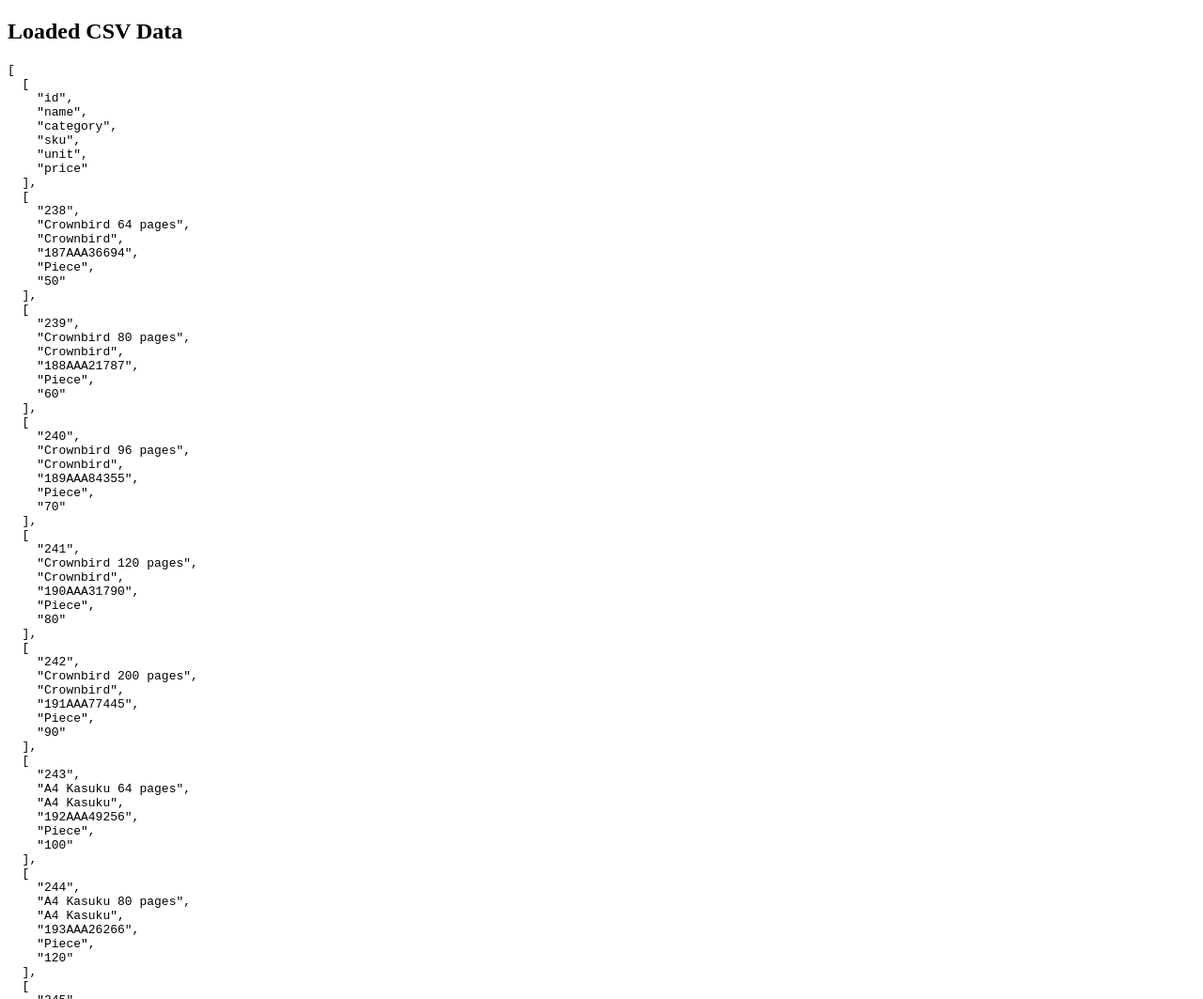
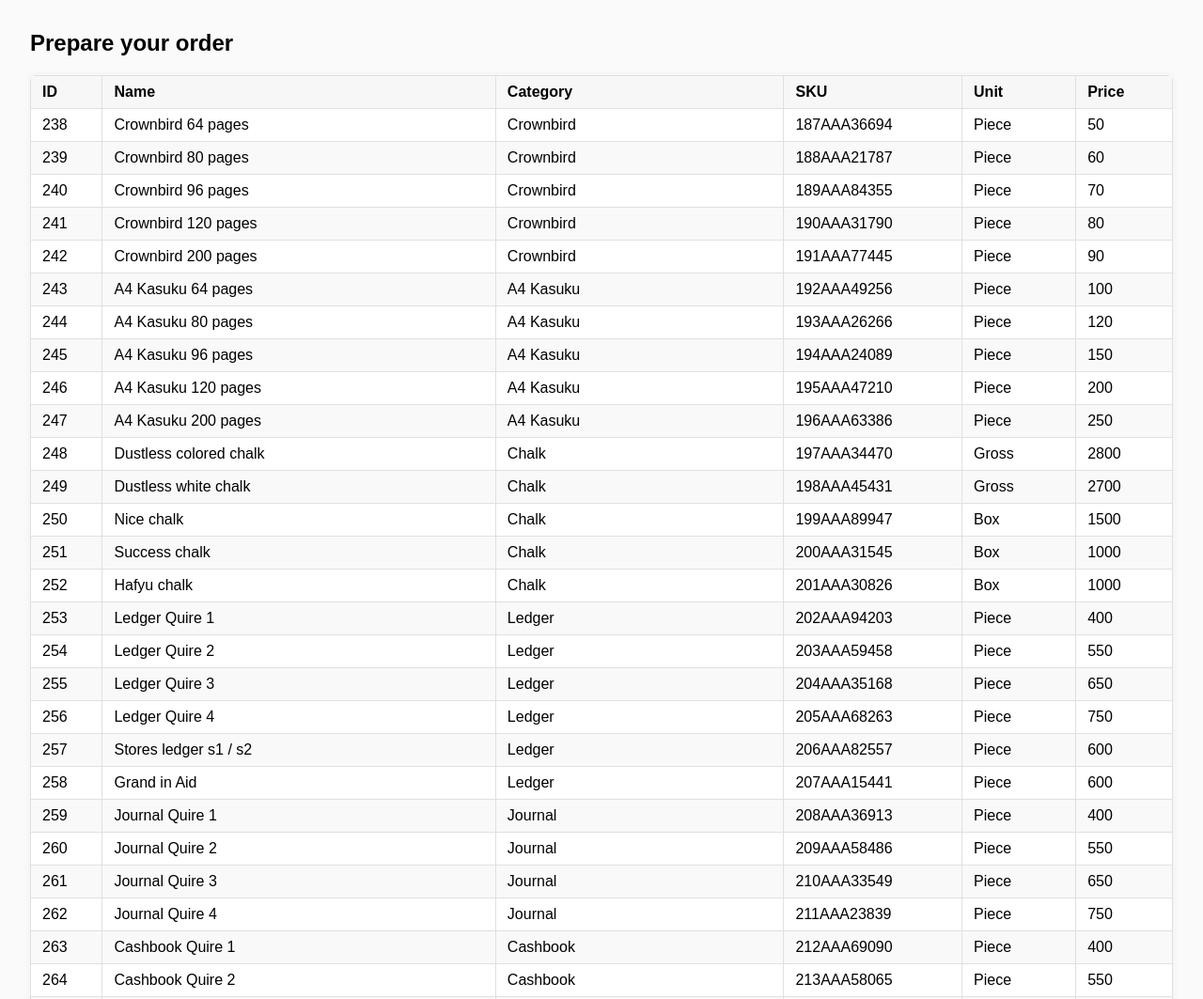
Before and after one commit to Harmo254ke/online-quotation, a plain HTML site: page index.html in a window 1280 px wide. Shown: the top 1063 px of the page at 94% size. Drawn offline with Linux system fonts and the light colour scheme.

Commit message:
Show table

```diff
--- a/index.html
+++ b/index.html
@@ -3,30 +3,26 @@
 
 <head>
   <meta charset="UTF-8" />
+  <link rel="stylesheet" href="./styles/table.css">
   <title>Simple CSV Loader</title>
 </head>
 
 <body>
-  <h2>Loaded CSV Data</h2>
-  <pre id="output">Loading...</pre>
-
-  <script>
-    async function loadCSV() {
-      try {
-        const response = await fetch('data/quotation.csv');
-        const text = await response.text();
-        const rows = text.trim().split(/\r?\n/).map(r => r.split(','));
-        document.getElementById('output').textContent =
-          JSON.stringify(rows.slice(0, 10), null, 2);
-        console.log('CSV loaded:', rows.length, 'rows');
-      } catch (err) {
-        document.getElementById('output').textContent = 'Failed to load CSV.';
-        console.error(err);
-      }
-    }
-
-    window.addEventListener('load', loadCSV);
-  </script>
+  <h2>Prepare your order</h2>
+  <table id="quotation-table">
+    <thead>
+      <tr>
+        <th>ID</th>
+        <th>Name</th>
+        <th>Category</th>
+        <th>SKU</th>
+        <th>Unit</th>
+        <th>Price</th>
+      </tr>
+    </thead>
+    <tbody></tbody>
+  </table>
+  <script type="module" src="./src/index.js"></script>
 </body>
 
 </html>
--- /dev/null
+++ b/src/database/loadCsv.js
@@ -0,0 +1,32 @@
+
+/**
+ * @typedef {Object} Quotation
+ * @property {number} id
+ * @property {string} name
+ * @property {string} category
+ * @property {string} sku
+ * @property {string} unit
+ * @property {number} price
+ */
+
+/**
+ * Loads the CSV and returns an array of Quotation objects.
+ * @returns {Promise<Quotation[]>}
+ */
+export async function loadCSV() {
+  const response = await fetch('data/quotation.csv');
+  const text = await response.text();
+
+  const rows = text.trim().split(/\r?\n/).map(r => r.split(',')).slice(1); // skip header
+
+  /** @type {Quotation[]} */
+  const quotation = rows.map(row => ({
+    id: Number(row[0]),
+    name: row[1],
+    category: row[2],
+    sku: row[3],
+    unit: row[4],
+    price: Number(row[5]),
+  }));
+  return quotation;
+}
--- /dev/null
+++ b/src/index.js
@@ -0,0 +1,26 @@
+import { loadCSV } from "./database/loadCsv.js";
+
+window.addEventListener('load', async () => {
+  const data = await loadCSV()
+  renderTable(data);
+});
+/**
+ * @param {Quotation[]} data
+ */
+function renderTable(data) {
+  const tbody = document.querySelector('#quotation-table tbody');
+  tbody.innerHTML = ''; // clear existing rows
+
+  data.forEach(item => {
+    const row = document.createElement('tr');
+    row.innerHTML = `
+      <td>${item.id}</td>
+      <td>${item.name}</td>
+      <td>${item.category}</td>
+      <td>${item.sku}</td>
+      <td>${item.unit}</td>
+      <td>${item.price}</td>
+    `;
+    tbody.appendChild(row);
+  });
+}
--- /dev/null
+++ b/src/styles/table.css
@@ -0,0 +1,33 @@
+body {
+  font-family: sans-serif;
+  margin: 2rem;
+  background: #fafafa;
+}
+
+table {
+  border-collapse: collapse;
+  width: 100%;
+  background: #fff;
+  box-shadow: 0 0 8px rgba(0, 0, 0, 0.05);
+  border-radius: 6px;
+  overflow: hidden;
+}
+
+th, td {
+  border: 1px solid #e0e0e0;
+  padding: 8px 12px;
+  text-align: left;
+}
+
+th {
+  background: #f7f7f7;
+  font-weight: 600;
+}
+
+tr:nth-child(even) {
+  background: #f9f9f9;
+}
+
+tr:hover {
+  background: #f1f1f1;
+}
```
Also changed, not shown: src/styles/index.css (added).
